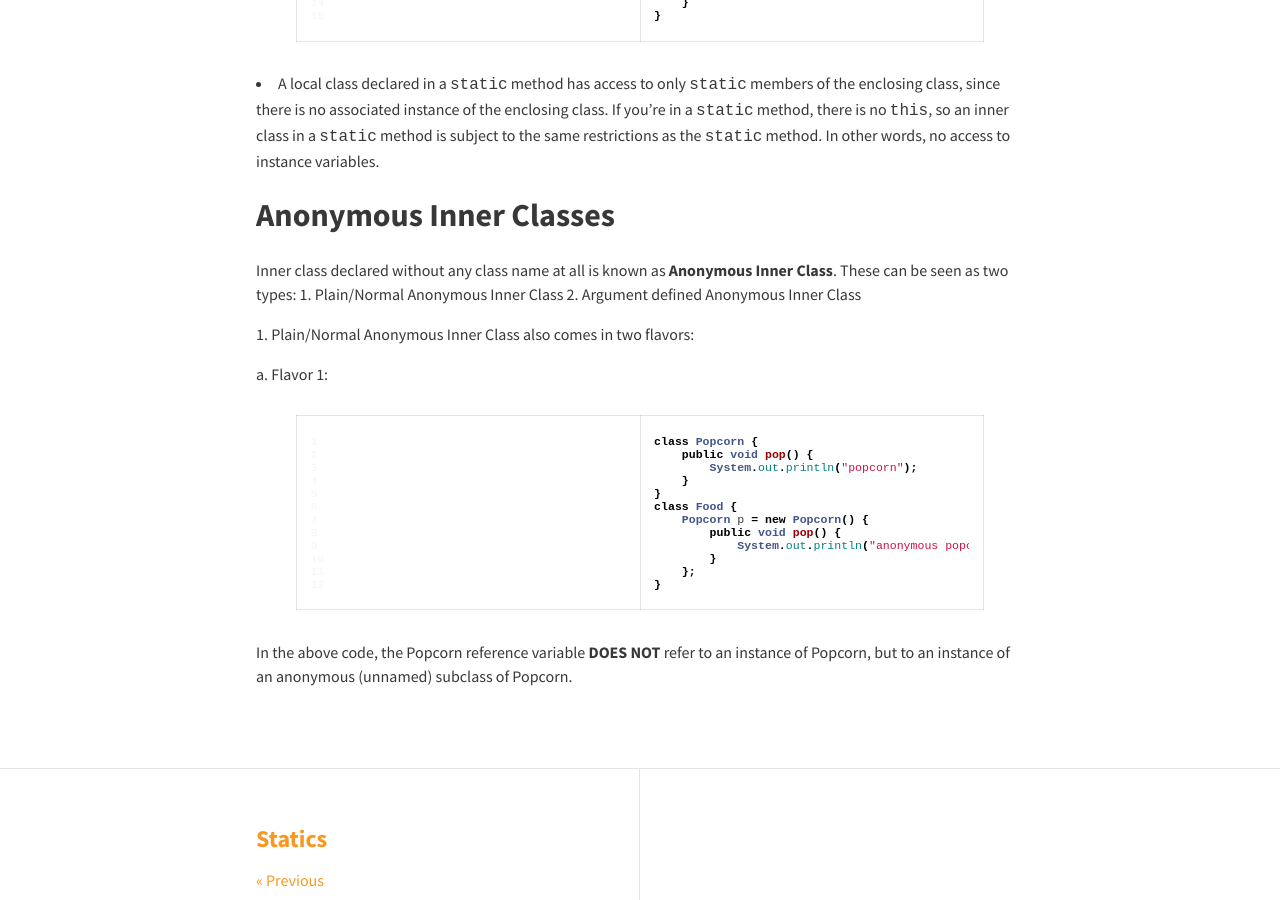
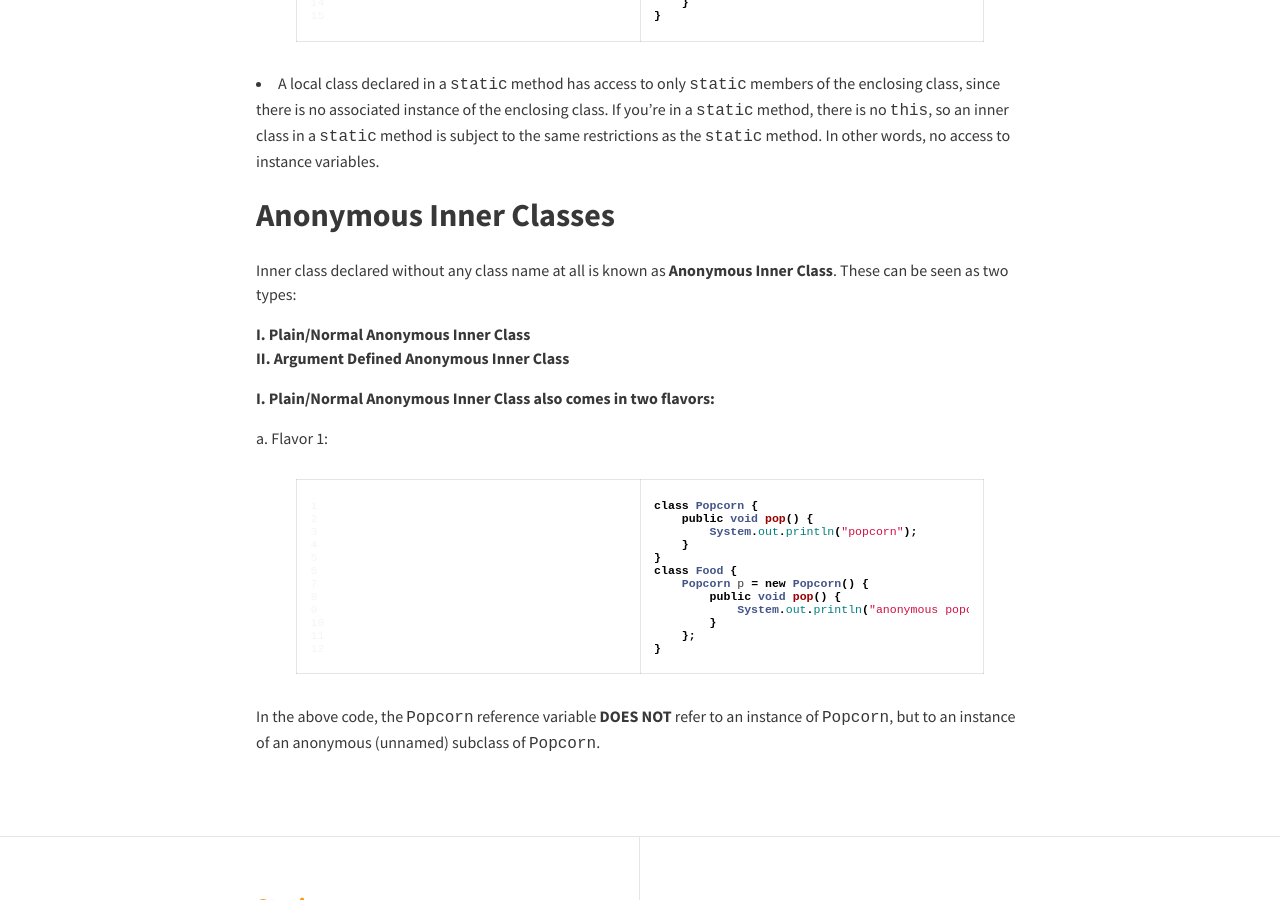
Before and after one commit to rampatra/JavaNotes, a Jekyll site: the page built from _posts/2015-08-20-nested-classes.md, in a window 1280 px wide and 900 px high, scrolled down 5149 px. Built offline with Jekyll 4.4.1, drawn with Linux system fonts in a browser that asks for light colours; nearby versions of some CDN libraries; comment, search, counter and statistics services are not loaded.

Commit message:
added content

```diff
--- a/_posts/2015-08-20-nested-classes.md
+++ b/_posts/2015-08-20-nested-classes.md
@@ -277,10 +277,11 @@ associated instance of the enclosing class. If you're in a `static` method, ther
 ## Anonymous Inner Classes
 
 Inner class declared without any class name at all is known as __Anonymous Inner Class__. These can be seen as two types:
-    1. Plain/Normal Anonymous Inner Class
-    2. Argument defined Anonymous Inner Class
 
-1. Plain/Normal Anonymous Inner Class also comes in two flavors:
+**I. Plain/Normal Anonymous Inner Class**
+**II. Argument Defined Anonymous Inner Class**
+
+**I. Plain/Normal Anonymous Inner Class also comes in two flavors:**
 
 a. Flavor 1:
 
@@ -299,5 +300,5 @@ class Food {
 }
 {% endhighlight %}
 
-In the above code, the Popcorn reference variable __DOES NOT__ refer to an instance of Popcorn, but to an instance of an
-anonymous (unnamed) subclass of Popcorn.
+In the above code, the `Popcorn` reference variable __DOES NOT__ refer to an instance of `Popcorn`, but to an instance of an
+anonymous (unnamed) subclass of `Popcorn`.
```
